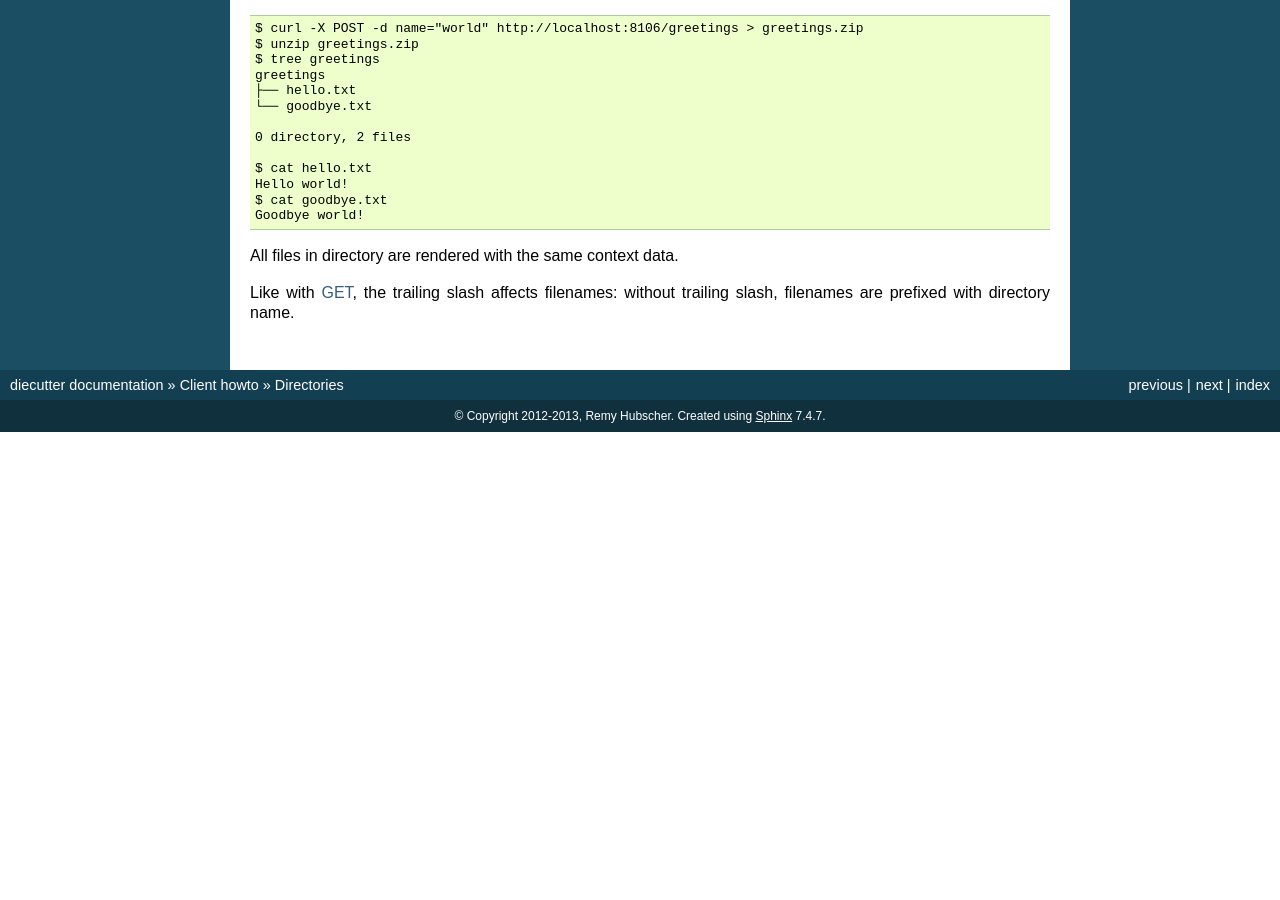
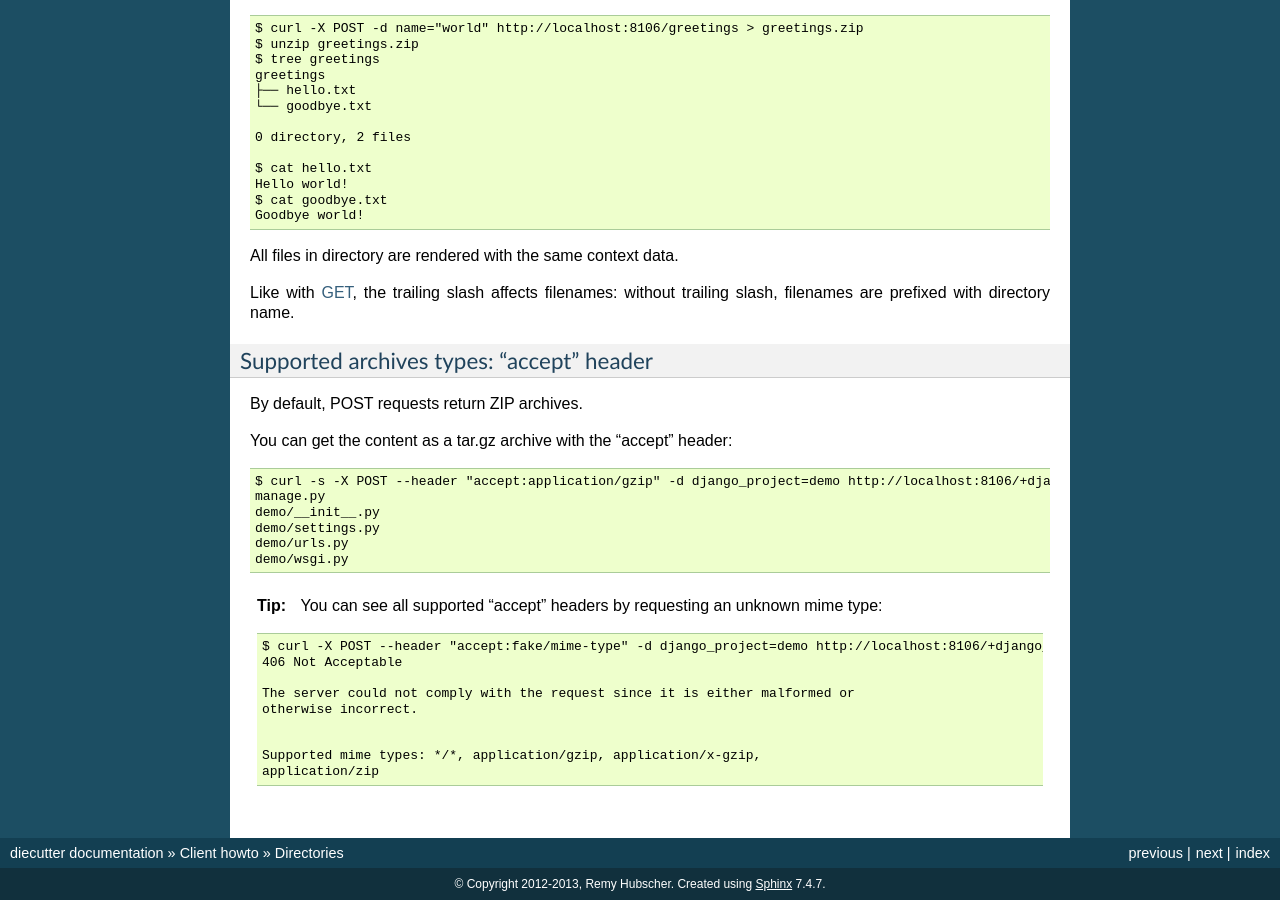
Before and after one commit to diecutter/diecutter, a Sphinx documentation site: the page built from docs/client/directories.txt, in a window 1280 px wide and 900 px high, scrolled down 897 px. Built offline with Sphinx 7.4.7, drawn with Linux system fonts in a browser that asks for light colours; before the commit the page ends 1329 px from its top, so only the background shows below that.

Commit message:
Refs #52 - Reviewed documentation before release of version 0.4.

```diff
--- a/docs/client/directories.txt
+++ b/docs/client/directories.txt
@@ -85,3 +85,36 @@
 
 Like with `GET`_, the trailing slash affects filenames: without trailing slash,
 filenames are prefixed with directory name.
+
+Supported archives types: "accept" header
+=========================================
+
+By default, POST requests return ZIP archives.
+
+You can get the content as a tar.gz archive with the "accept" header:
+
+.. code:: text
+
+   $ curl -s -X POST --header "accept:application/gzip" -d django_project=demo http://localhost:8106/+django_project+/ | tar -zt
+   manage.py
+   demo/__init__.py
+   demo/settings.py
+   demo/urls.py
+   demo/wsgi.py
+
+.. tip::
+
+   You can see all supported "accept" headers by requesting an unknown mime
+   type:
+
+   .. code:: text
+
+      $ curl -X POST --header "accept:fake/mime-type" -d django_project=demo http://localhost:8106/+django_project+/
+      406 Not Acceptable
+
+      The server could not comply with the request since it is either malformed or
+      otherwise incorrect.
+
+
+      Supported mime types: */*, application/gzip, application/x-gzip,
+      application/zip
```
Also changed, not shown: 1 other file.
